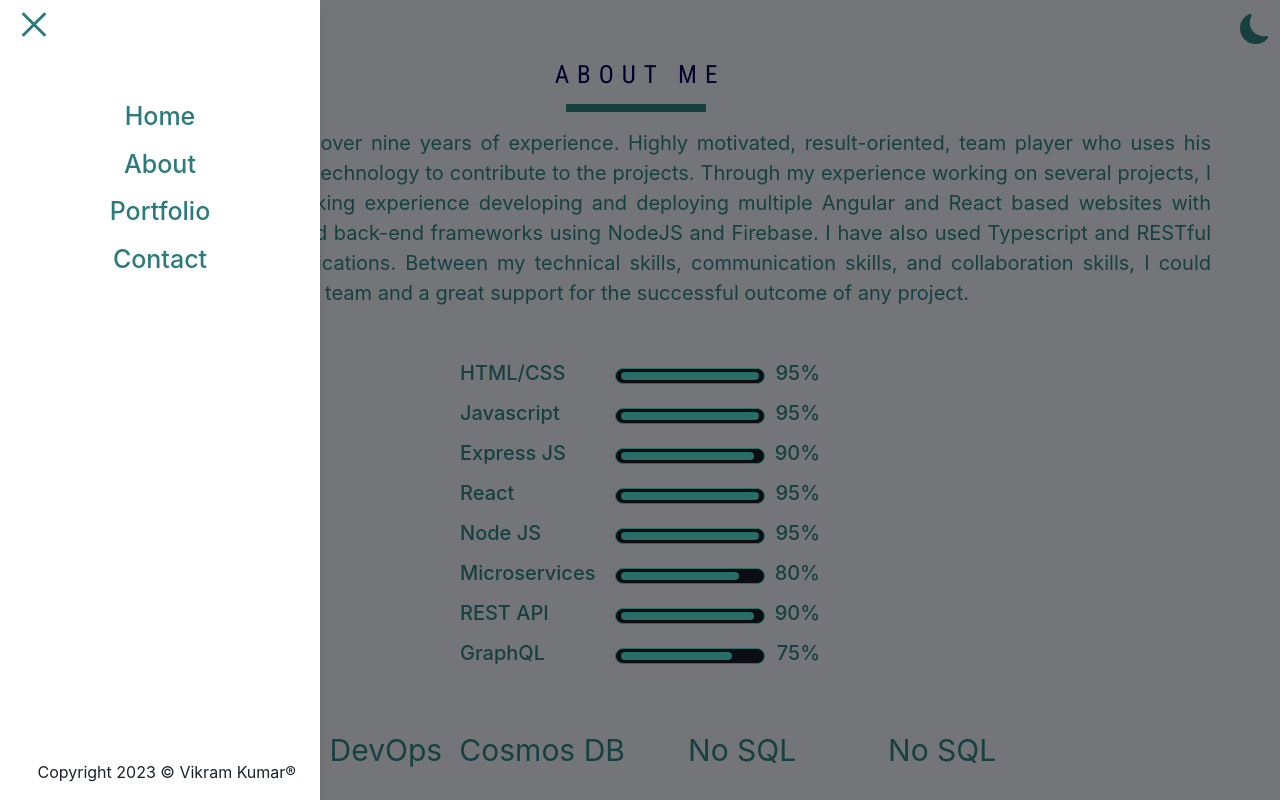
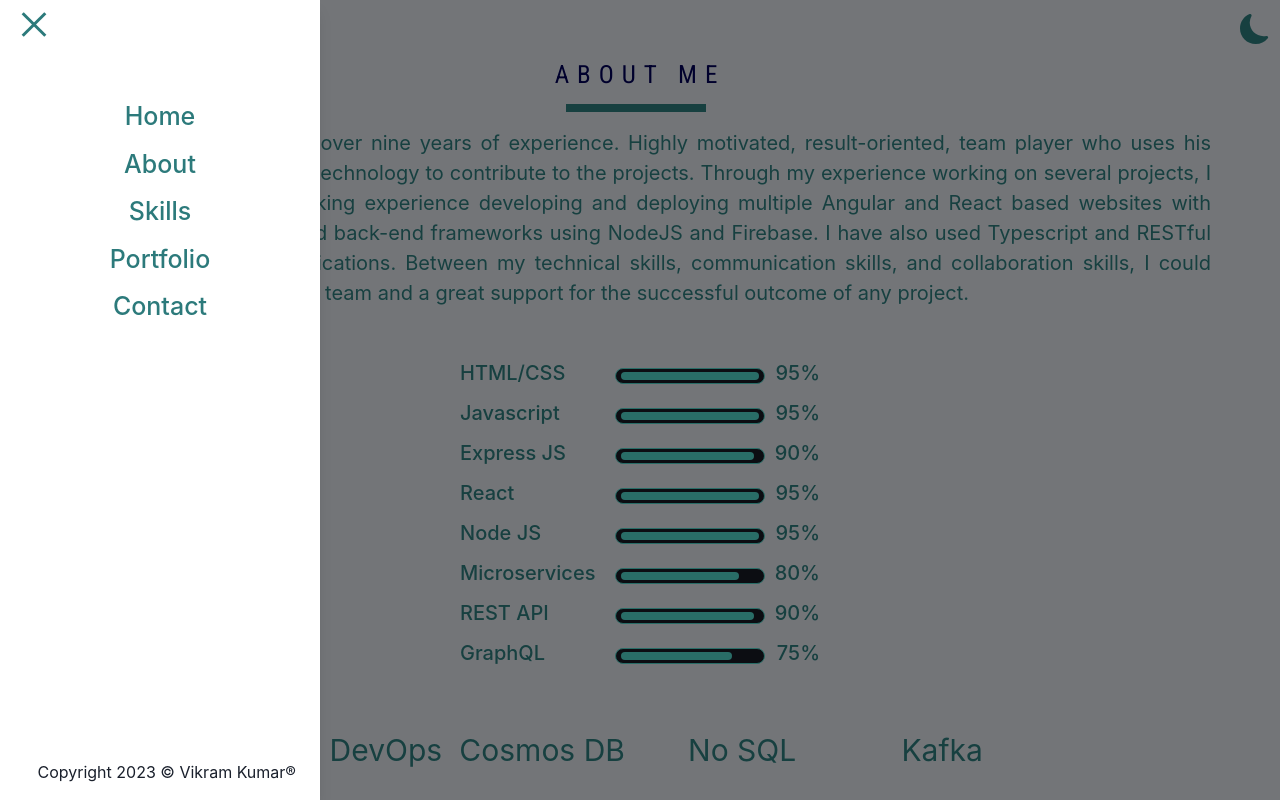
Before and after one commit to Brutalvik/portfolio, a React (Create React App) app: page /about in a window 1280 px wide. Both pictures are taken after a click on the element 34 px from the left and 24 px from the top of the page. Shown: the top 800 px of the page. Built offline with nearby package versions, Linux system fonts and the light colour scheme; a web font is replaced by a local one.

Commit message:
Refactor code

```diff
--- a/src/App.tsx
+++ b/src/App.tsx
@@ -10,6 +10,7 @@ import SpinnerItem from "UI/Spinner/SpinnerItem";
 
 //Lazy Loading
 const About = lazy(() => import("components/About/About"));
+const Skills = lazy(() => import("components/Skills/Skills"));
 
 const App: FC = () => {
   const darkMode = useAppSelector((state) => state.theme.darkMode);
@@ -21,6 +22,7 @@ const App: FC = () => {
         <Routes>
           <Route path="/" element={<Home />} />
           <Route path="/about" element={<About />} />
+          <Route path="/skills" element={<Skills />} />
         </Routes>
       </Suspense>
     </div>
--- a/src/UI/CircularProgress/CircularProgress.tsx
+++ b/src/UI/CircularProgress/CircularProgress.tsx
@@ -4,6 +4,7 @@ import { useAppSelector } from "app/hooks";
 import { CircularProgressInterface } from "features/interfaces";
 
 const CircularProgress: FC<CircularProgressInterface> = ({
+  key,
   percentage,
   title,
 }) => {
@@ -14,7 +15,7 @@ const CircularProgress: FC<CircularProgressInterface> = ({
   // const strokeArray = radius * Math.PI * 2;
   // const strokeOffset = strokeArray - (strokeArray * percentageValue) / 100;
   return (
-    <div className={styles.container}>
+    <div className={styles.container} key={key}>
       <label>{title}</label>
       <svg
         width={circularWidth}
--- a/src/UI/Drawer/DrawerItem.tsx
+++ b/src/UI/Drawer/DrawerItem.tsx
@@ -40,6 +40,7 @@ const DrawerItem: FC = () => {
             <div className={styles.menuItem}>
               <p onClick={() => navigatePage("/")}>Home</p>
               <p onClick={() => navigatePage("/about")}>About</p>
+              <p onClick={() => navigatePage("/skills")}>Skills</p>
               <p onClick={() => navigatePage("/portfolio")}>Portfolio</p>
               <p onClick={() => navigatePage("/contact")}>Contact</p>
             </div>
--- a/src/UI/ProgressBar/ProgressBar.tsx
+++ b/src/UI/ProgressBar/ProgressBar.tsx
@@ -3,13 +3,13 @@ import styles from "./ProgressBar.module.css";
 import { useAppSelector } from "app/hooks";
 import { ProgressBarInterface } from "features/interfaces";
 
-const ProgressBar: FC<ProgressBarInterface> = ({ width, title }) => {
+const ProgressBar: FC<ProgressBarInterface> = ({ key, width, title }) => {
   const { darkMode } = useAppSelector((state) => state.theme);
   const inLineStyle = (definedWidth: string) => {
     return { width: definedWidth };
   };
   return (
-    <div className={styles.container}>
+    <div className={styles.container} key={key}>
       <label>{title}</label>
       <div className={styles.progress}>
         <div
--- a/src/components/About/About.tsx
+++ b/src/components/About/About.tsx
@@ -2,10 +2,15 @@ import { FC, Suspense } from "react";
 import SpinnerItem from "UI/Spinner/SpinnerItem";
 import styles from "./About.module.css";
 import { aboutMeDescription } from "features/constants";
-import { Divider, Stack, Text } from "@chakra-ui/react";
+import { Stack, Text } from "@chakra-ui/react";
 import Name from "UI/Name/Name";
 import ProgressBar from "UI/ProgressBar/ProgressBar";
 import CircularProgress from "UI/CircularProgress/CircularProgress";
+import { progressSkills, circularSkills } from "features/constants";
+import {
+  ProgresSkillsInterface,
+  CircularSkillsInterface,
+} from "features/interfaces";
 
 const About: FC = () => {
   return (
@@ -19,20 +24,22 @@ const About: FC = () => {
         </Stack>
         <div className={styles.skillcontainer}>
           <div>
-            <ProgressBar width="95%" title="HTML/CSS" />
-            <ProgressBar width="95%" title="Javascript" />
-            <ProgressBar width="90%" title="Express JS" />
-            <ProgressBar width="95%" title="React" />
-            <ProgressBar width="95%" title="Node JS" />
-            <ProgressBar width="80%" title="Microservices" />
-            <ProgressBar width="90%" title="REST API" />
-            <ProgressBar width="75%" title="GraphQL" />
+            {progressSkills.map(
+              ({ id, title, width }: ProgresSkillsInterface) => (
+                <ProgressBar key={id} title={title} width={width} />
+              )
+            )}
           </div>
           <div className={styles.circularskill}>
-            <CircularProgress percentage={90} title="Azure DevOps" />
-            <CircularProgress percentage={70} title="Cosmos DB" />
-            <CircularProgress percentage={75} title="No SQL" />
-            <CircularProgress percentage={75} title="No SQL" />
+            {circularSkills.map(
+              ({ id, title, percentage }: CircularSkillsInterface) => (
+                <CircularProgress
+                  key={id}
+                  title={title}
+                  percentage={percentage}
+                />
+              )
+            )}
           </div>
         </div>
       </div>
--- /dev/null
+++ b/src/components/Skills/Skills.module.css
@@ -0,0 +1,6 @@
+.container {
+  display: grid;
+  grid-template-columns: repeat(auto-fit, minmax(auto, 1fr));
+  grid-template-rows: auto;
+  margin: 0% 5%;
+}
--- /dev/null
+++ b/src/components/Skills/Skills.tsx
@@ -0,0 +1,8 @@
+import SpinnerItem from "UI/Spinner/SpinnerItem";
+import { FC, Suspense } from "react";
+
+const Skills: FC = () => {
+  return <Suspense fallback={<SpinnerItem />}>Skills</Suspense>;
+};
+
+export default Skills;
--- a/src/features/constants.ts
+++ b/src/features/constants.ts
@@ -13,3 +13,21 @@ export const skills = [
   { type: "Java", level: 85 },
   { type: "Javascript", level: 75 },
 ];
+
+export const progressSkills = [
+  { id: 1, title: "HTML/CSS", width: "95%" },
+  { id: 2, title: "Javascript", width: "95%" },
+  { id: 3, title: "Express JS", width: "90%" },
+  { id: 4, title: "React", width: "95%" },
+  { id: 5, title: "Node JS", width: "95%" },
+  { id: 6, title: "Microservices", width: "80%" },
+  { id: 7, title: "REST API", width: "90%" },
+  { id: 8, title: "GraphQL", width: "75%" },
+];
+
+export const circularSkills = [
+  { id: 1, title: "Azure DevOps", percentage: 90 },
+  { id: 2, title: "Cosmos DB", percentage: 70 },
+  { id: 3, title: "No SQL", percentage: 75 },
+  { id: 4, title: "Kafka", percentage: 70 },
+];
```
Also changed, not shown: src/features/interfaces.ts (+14 -0 lines).
